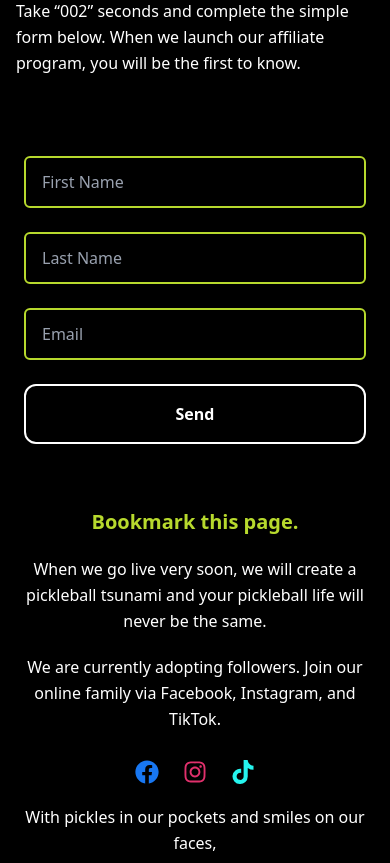
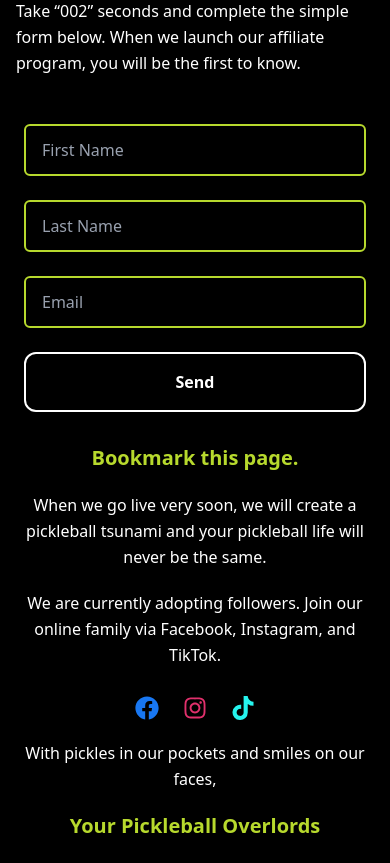
Before and after one commit to ahmedafzal98/wesellpickleball, a React (Vite) app in the folder client/: page / in a window 390 px wide. Shown: the part 1100-1963 px from the top of the page. Built offline with nearby package versions, Linux system fonts and the light colour scheme.

Commit message:
update paras

```diff
--- a/client/src/components/AffiliateForm.jsx
+++ b/client/src/components/AffiliateForm.jsx
@@ -69,7 +69,7 @@ const AffiliateForm = () => {
   };
 
   return (
-    <div className="overflow-x-hidden flex flex-col items-center justify-center bg-black py-8 sm:py-12 px-6">
+    <div className="overflow-x-hidden flex flex-col items-center justify-center bg-black sm:py-12 px-6">
       <form
         onSubmit={handleSubmit}
         className="w-full max-w-2xl space-y-6 sm:space-y-8"
```
